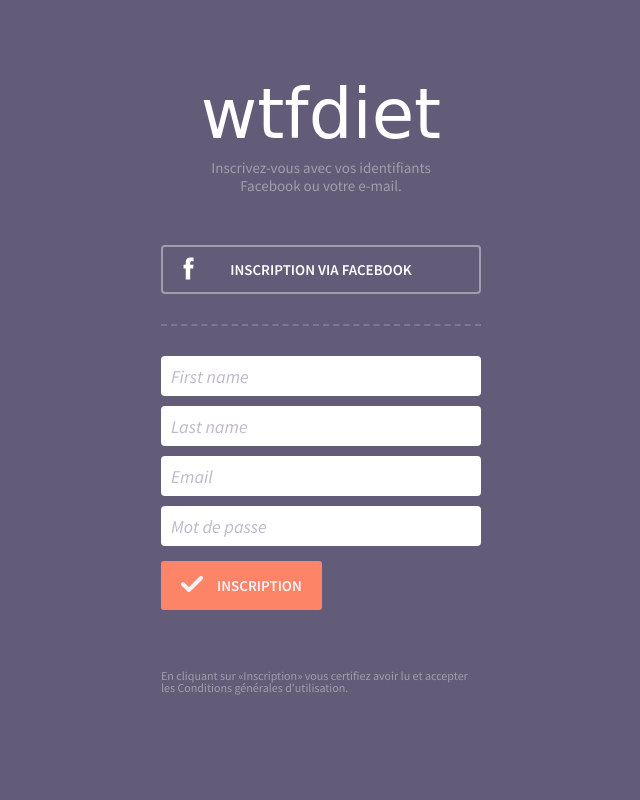
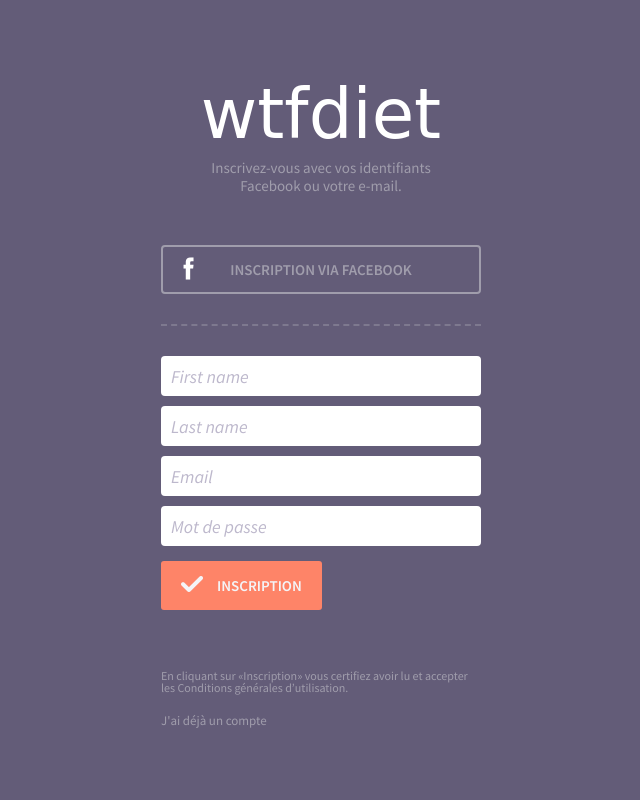
Before and after one commit to AntoineWattier/PUMIR-H3T2, a PHP site: page /app/Views/User/register.html in a window 1280 px wide. Shown: the whole page, without its empty margins (319-959 px from the left). Run offline with PHP 8.4, Linux system fonts and the light colour scheme; some web fonts are replaced.

Commit message:
Créer un compte/j'ai déjà un compte

```diff
--- a/app/Views/User/login.html
+++ b/app/Views/User/login.html
@@ -21,6 +21,7 @@
 					<input type="password" placeholder="Mot de passe" />
 					<button type="submit"><i class="checked"></i> Connexion</button>
 				</form>
+				<a href="">Créer un compte</a>
 			</div>
 		</section>
 	</body>
--- a/app/Views/User/register.html
+++ b/app/Views/User/register.html
@@ -26,6 +26,7 @@
 				<p class="legals">
 					En cliquant sur «Inscription» vous certifiez avoir lu et accepter les Conditions générales d’utilisation.
 				</p>
+				<a href="">J'ai déjà un compte</a>
 			</div>
 		</section>
 	</body>
--- a/public/styles/main.css
+++ b/public/styles/main.css
@@ -208,7 +208,7 @@ section#main.recipe article aside ul.ingredients li span { text-transform: none;
 /****************/
 /* @group Login */
 /****************/
-section#login { background: #635c78; width: 100%; height: 100%; position: absolute; top: 0; left: 0; }
+section#login { background: #635c78; width: 100%; height: 100%; position: absolute; top: 0; left: 0; overflow: scroll; }
 section#login div.wrapper { width: 320px; margin: 80px auto 0; }
 section#login h1 { color: #fff; font-size: 5.308em; text-align: center; font-family: "Damion", cursive; transition: opacity ease-out 0.3s; }
 section#login a:hover h1 { opacity: 0.8; }
@@ -220,7 +220,8 @@ section#login hr { border-top: 2px dashed #7e798f; margin: 30px 0; }
 section#login form input { font-size: 1.385em; }
 section#login div.error { box-sizing: border-box; position: fixed; padding: 25px 20px; width: 100%; top: 0; left: 0; background: #f29285; font-size: 1.231em; font-weight: 700; font-style: italic; color: #fff; text-align: center; }
 section#login div.error i.close { float: right; }
-section#login p.legals { margin-top: 60px; font-size: 0.923em; color: #a09dac; }
+section#login p.legals{ margin-top: 60px; font-size: 0.923em; color: #a09dac; }
+section#login a:last-child { display: block; margin-top: 20px; color: #a09dac; }
 /* @end of Login */
 
 /***************/
```
